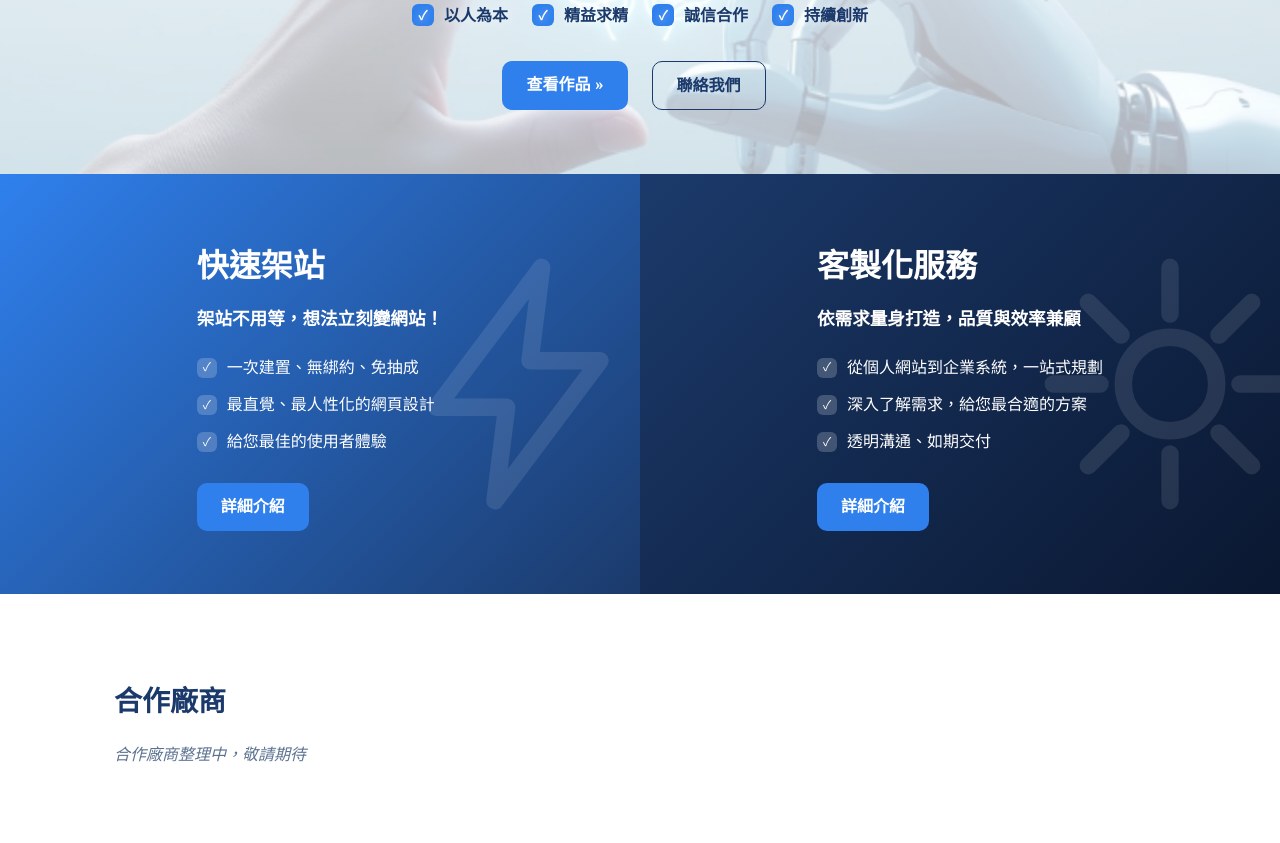
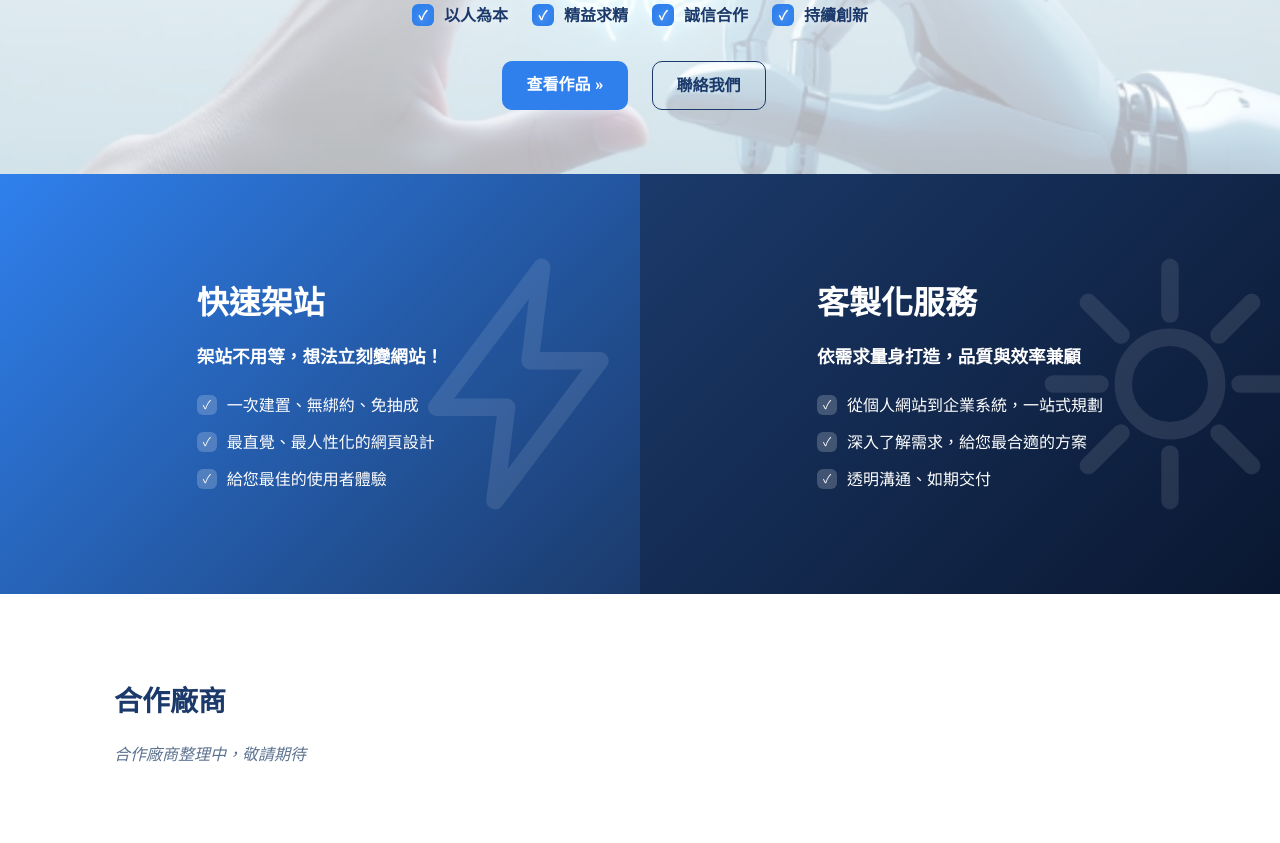
Before and after one commit to Penny-YAO/Minyi, a Flask app: page / in a window 1280 px wide. Shown: the part 244-1087 px from the top of the page. Run offline with Flask 3, Linux system fonts and the light colour scheme.

Commit message:
Remove detail buttons from homepage service panels
Co-Authored-By: Claude Opus 5.5 <noreply@anthropic.com>

```diff
--- a/app/static/css/style.css
+++ b/app/static/css/style.css
@@ -257,7 +257,7 @@ body {
 .split-list {
     list-style: none;
     padding: 0;
-    margin: 0 0 28px;
+    margin: 0;
     display: flex;
     flex-direction: column;
     gap: 10px;
@@ -279,16 +279,6 @@ body {
     background: rgba(255, 255, 255, 0.2);
     font-size: 0.75rem;
     flex-shrink: 0;
-}
-
-.split-btn {
-    background: #fff;
-    color: var(--color-primary);
-    border-radius: 999px;
-}
-
-.split-btn:hover {
-    opacity: 0.92;
 }
 
 @media (max-width: 800px) {
--- a/app/templates/index.html
+++ b/app/templates/index.html
@@ -48,7 +48,6 @@
                 <li><span class="split-check">✓</span>最直覺、最人性化的網頁設計</li>
                 <li><span class="split-check">✓</span>給您最佳的使用者體驗</li>
             </ul>
-            <a href="{{ url_for('main.contact') }}" class="btn split-btn">詳細介紹</a>
         </div>
     </div>
     <div class="split-panel split-panel-custom">
@@ -61,7 +60,6 @@
                 <li><span class="split-check">✓</span>深入了解需求，給您最合適的方案</li>
                 <li><span class="split-check">✓</span>透明溝通、如期交付</li>
             </ul>
-            <a href="{{ url_for('main.portfolio') }}" class="btn split-btn">詳細介紹</a>
         </div>
     </div>
 </section>
```
